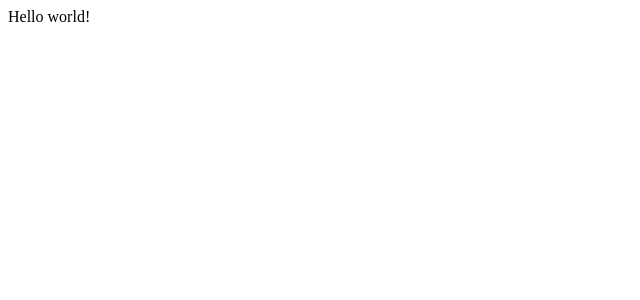
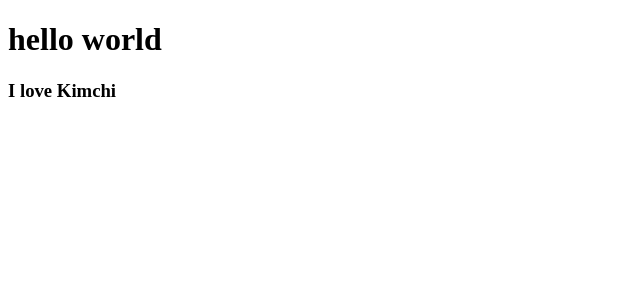
Before and after one commit to JunghyoMoon/React-basic, a React (Create React App) app: page / in a window 1280 px wide. Shown: the top 300 px of the page, without its empty margins (0-640 px from the left). Built offline with nearby package versions, Linux system fonts and the light colour scheme.

Commit message:
my first component.

```diff
--- a/src/App.js
+++ b/src/App.js
@@ -1,7 +1,15 @@
 import React from "react";
+// 하나의 컴포넌트만 렌더링할 수 있기 때문에, 이렇게 다른 컴포넌트를 불러와야 함.
+// 코드를 여러개의 '조각'으로 나눠, 재사용성과 유지보수를 편리하게.
+import Kimchi from "./Kimchi";
 
 function App() {
-	return <div>Hello world!</div>;
+	return (
+		<div>
+			<h1>hello world</h1>
+			<Kimchi />
+		</div>
+	);
 }
 
 export default App;
--- /dev/null
+++ b/src/Kimchi.js
@@ -0,0 +1,7 @@
+import React from "react";
+
+function Kimchi() {
+	return <h3>I love Kimchi</h3>;
+}
+
+export default Kimchi;
--- a/src/index.js
+++ b/src/index.js
@@ -2,4 +2,7 @@ import React from "react";
 import ReactDOM from "react-dom";
 import App from "./App";
 
+// <App />: component. react에서 모든 것은 component와 함께 동작함.
+// component: html을 반환하는 함수. (굉장히 직관적임!)
+// js와 html사이의 이러한 조합을 'jsx'라고 부릅니다.
 ReactDOM.render(<App />, document.getElementById("root"));
```
